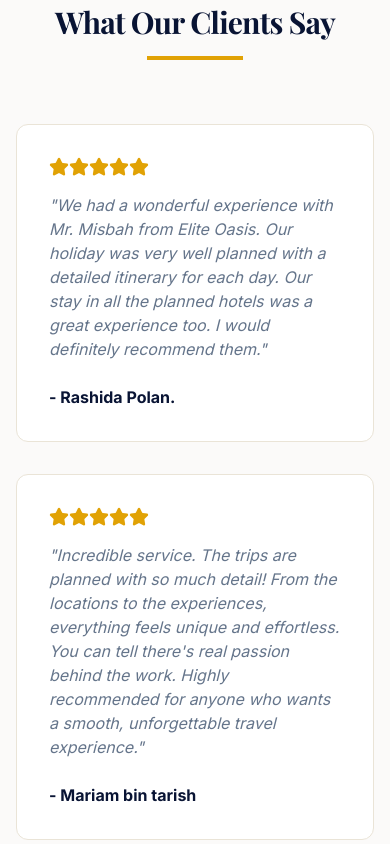
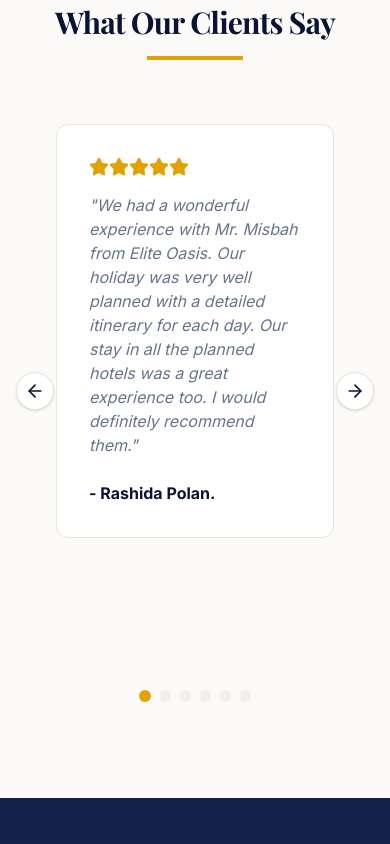
Before and after one commit to elite-oasis-tourism/elite-oasis, a React (Vite) app in the folder elite-oasis-deploy/: page / in a window 390 px wide. Shown: the part 6760-7604 px from the top of the page. Built offline with nearby package versions, Linux system fonts and the light colour scheme.

Commit message:
Update home.tsx

```diff
--- a/elite-oasis-deploy/src/pages/home.tsx
+++ b/elite-oasis-deploy/src/pages/home.tsx
@@ -1,7 +1,7 @@
 import { useEffect, useState } from "react";
 import { motion } from "framer-motion";
 import { Link } from "wouter";
-import { ArrowRight, Plane, Globe, Shield, Calendar, Star } from "lucide-react";
+import { ArrowRight, ArrowLeft, Plane, Globe, Shield, Calendar, Star } from "lucide-react";
 import HomeSearch from "@/components/HomeSearch";
 import PackageCard from "@/components/PackageCard";
 import VisaCard from "@/components/VisaCard";
@@ -12,8 +12,36 @@ import maldivesImg from "@/assets/maldives.png";
 import europeImg from "@/assets/europe.png";
 import dubaiImg from "@/assets/dubai.png";
 
+const testimonials = [
+  {
+    name: "Rashida Polan.",
+    text: "\"We had a wonderful experience with Mr. Misbah from Elite Oasis. Our holiday was very well planned with a detailed itinerary for each day. Our stay in all the planned hotels was a great experience too. I would definitely recommend them.\""
+  },
+  {
+    name: "Mariam bin tarish",
+    text: "\"Incredible service. The trips are planned with so much detail! From the locations to the experiences, everything feels unique and effortless. You can tell there's real passion behind the work. Highly recommended for anyone who wants a smooth, unforgettable travel experience.\""
+  },
+  {
+    name: "Tehzeeb azeemi.",
+    text: "\"Thank you Misbah Rizvi and Elite Oasis for a truly memorable trip to Sri Lanka. The itinerary was very well planned as per our liking and hotels were a joy. Thanks again for making this an amazing experience.\""
+  },
+  {
+    name: "Ayisha Abdul.",
+    text: "\"My family and I recently used their services for our Umrah trip. They organised everything amazingly, from visa to stays to transport as well. We were travelling with our grandmother, so they arranged for great hotels very close to the mosques. They were always available to answer our queries. They planned the itinerary based on our needs, and took care of all our requirements. Highly recommend them.\""
+  },
+  {
+    name: "Arhum Baig.",
+    text: "\"We have booked our umrah package with them. It was one of the best packages with full tour plan from Madina to Mecca. Staff is very helpful and professional. Alhamdullilah we were very satisfied. Its a must try place.\""
+  },
+  {
+    name: "Amita Quadros.",
+    text: "\"I recently purchased tickets from this tourism company and had a great experience. Misbah was extremely helpful, gave me the best price available, and patiently answered all my queries and doubts. The entire process was smooth and seamless from start to finish. Highly recommend getting all your travel tickets from here!\""
+  },
+];
+
 export default function Home() {
   const [lang, setLang] = useState<"en" | "ar">("en");
+  const [activeIndex, setActiveIndex] = useState(0);
 
   useEffect(() => {
     const observer = new MutationObserver(() => {
@@ -26,6 +54,9 @@ export default function Home() {
     document.title = "Elite Oasis Tourism | Luxury Travel Agency UAE";
     return () => observer.disconnect();
   }, []);
+
+  const prevSlide = () => setActiveIndex(i => (i === 0 ? testimonials.length - 1 : i - 1));
+  const nextSlide = () => setActiveIndex(i => (i === testimonials.length - 1 ? 0 : i + 1));
 
   return (
     <div>
@@ -199,49 +230,53 @@ export default function Home() {
             <div className="w-24 h-1 bg-primary mx-auto mb-6" />
           </div>
 
-          <div className="grid grid-cols-1 md:grid-cols-3 gap-8">
-            <div className="bg-card p-8 rounded-xl border border-border">
-              <div className="flex text-primary mb-4">
-                {[...Array(5)].map((_, i) => <Star key={i} className="h-5 w-5 fill-current" />)}
+          <div className="relative px-10">
+            {/* Slider Track */}
+            <div className="overflow-hidden">
+              <div
+                className="flex transition-transform duration-500 ease-in-out"
+                style={{ transform: `translateX(-${activeIndex * 100}%)` }}
+              >
+                {testimonials.map((t, i) => (
+                  <div key={i} className="min-w-full">
+                    <div className="bg-card p-8 rounded-xl border border-border max-w-2xl mx-auto">
+                      <div className="flex text-primary mb-4">
+                        {[...Array(5)].map((_, j) => <Star key={j} className="h-5 w-5 fill-current" />)}
+                      </div>
+                      <p className="text-muted-foreground italic mb-6">{t.text}</p>
+                      <div className="font-bold">- {t.name}</div>
+                    </div>
+                  </div>
+                ))}
               </div>
-              <p className="text-muted-foreground italic mb-6">"We had a wonderful experience with Mr. Misbah from Elite Oasis. Our holiday was very well planned with a detailed itinerary for each day. Our stay in all the planned hotels was a great experience too. I would definitely recommend them."</p>
-              <div className="font-bold">- Rashida Polan.</div>
             </div>
-            <div className="bg-card p-8 rounded-xl border border-border">
-              <div className="flex text-primary mb-4">
-                {[...Array(5)].map((_, i) => <Star key={i} className="h-5 w-5 fill-current" />)}
-              </div>
-              <p className="text-muted-foreground italic mb-6">"Incredible service. The trips are planned with so much detail! From the locations to the experiences, everything feels unique and effortless. You can tell there's real passion behind the work. Highly recommended for anyone who wants a smooth, unforgettable travel experience."</p>
-              <div className="font-bold">- Mariam bin tarish</div>
-            </div>
-            <div className="bg-card p-8 rounded-xl border border-border">
-              <div className="flex text-primary mb-4">
-                {[...Array(5)].map((_, i) => <Star key={i} className="h-5 w-5 fill-current" />)}
-              </div>
-              <p className="text-muted-foreground italic mb-6">"Thank you Misbah Rizvi and Elite Oasis for a truly memorable trip to Sri Lanka. The itinerary was very well planned as per our liking and hotels were a joy. Thanks again for making this an amazing experience."</p>
-              <div className="font-bold">- Tehzeeb azeemi.</div>
-            </div>
-            <div className="bg-card p-8 rounded-xl border border-border">
-              <div className="flex text-primary mb-4">
-                {[...Array(5)].map((_, i) => <Star key={i} className="h-5 w-5 fill-current" />)}
-              </div>
-              <p className="text-muted-foreground italic mb-6">"My family and I recently used their services for our Umrah trip. They organised everything amazingly, from visa to stays to transport as well. We were travelling with our grandmother, so they arranged for great hotels very close to the mosques. They were always available to answer our queries. They planned the itinerary based on our needs, and took care of all our requirements. Highly recommend them."</p>
-              <div className="font-bold">- Ayisha Abdul.</div>
-            </div>
-            <div className="bg-card p-8 rounded-xl border border-border">
-              <div className="flex text-primary mb-4">
-                {[...Array(5)].map((_, i) => <Star key={i} className="h-5 w-5 fill-current" />)}
-              </div>
-              <p className="text-muted-foreground italic mb-6">"We have booked our umrah package with them. It was one of the best packages with full tour plan from Madina to Mecca. Staff is very helpful and professional. Alhamdullilah we were very satisfied. Its a must try place."</p>
-              <div className="font-bold">- Arhum Baig.</div>
-            </div>
-            <div className="bg-card p-8 rounded-xl border border-border">
-              <div className="flex text-primary mb-4">
-                {[...Array(5)].map((_, i) => <Star key={i} className="h-5 w-5 fill-current" />)}
-              </div>
-              <p className="text-muted-foreground italic mb-6">"I recently purchased tickets from this tourism company and had a great experience. Misbah was extremely helpful, gave me the best price available, and patiently answered all my queries and doubts. The entire process was smooth and seamless from start to finish. Highly recommend getting all your travel tickets from here!"</p>
-              <div className="font-bold">- Amita Quadros.</div>
-            </div>
+
+            {/* Prev Button */}
+            <button
+              onClick={prevSlide}
+              className="absolute left-0 top-1/2 -translate-y-1/2 bg-card border border-border rounded-full p-2 shadow hover:bg-primary hover:text-white transition"
+            >
+              <ArrowLeft className="h-5 w-5" />
+            </button>
+
+            {/* Next Button */}
+            <button
+              onClick={nextSlide}
+              className="absolute right-0 top-1/2 -translate-y-1/2 bg-card border border-border rounded-full p-2 shadow hover:bg-primary hover:text-white transition"
+            >
+              <ArrowRight className="h-5 w-5" />
+            </button>
+          </div>
+
+          {/* Dots */}
+          <div className="flex justify-center gap-2 mt-8">
+            {testimonials.map((_, i) => (
+              <button
+                key={i}
+                onClick={() => setActiveIndex(i)}
+                className={`w-3 h-3 rounded-full transition ${i === activeIndex ? "bg-primary" : "bg-muted"}`}
+              />
+            ))}
           </div>
         </div>
       </section>
```
